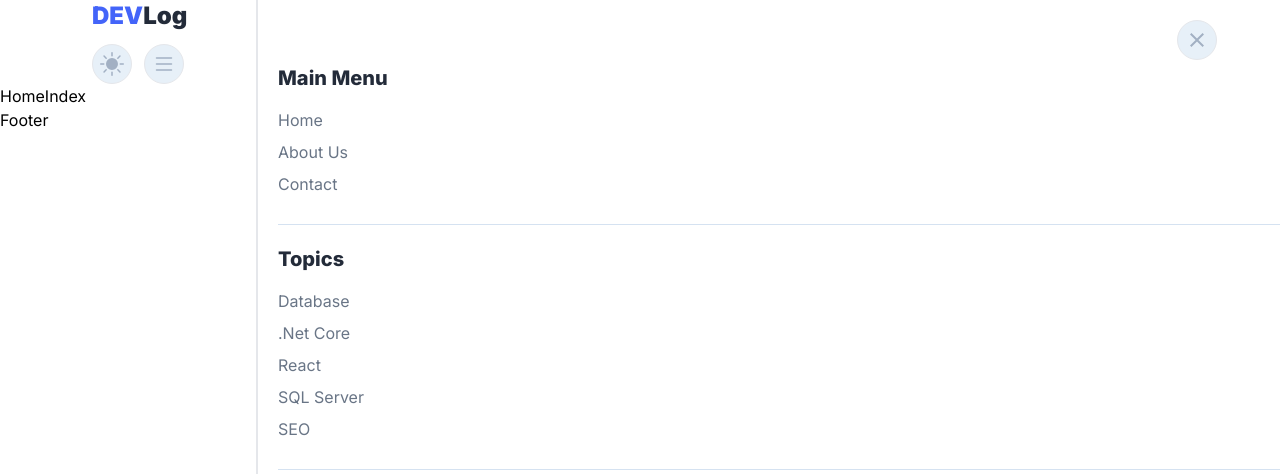
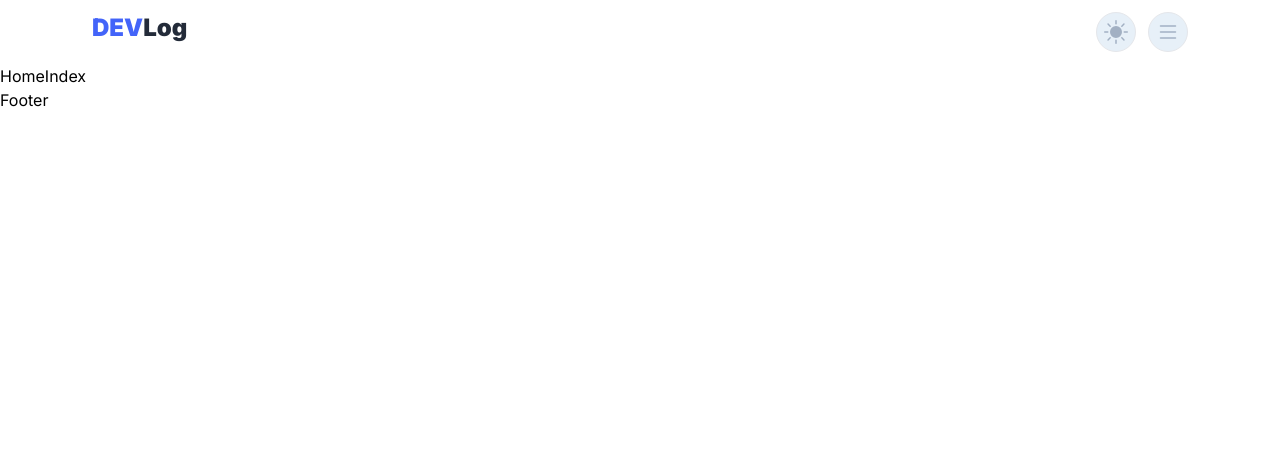
Before and after one commit to sdy2000/dev-log, a React (Create React App) app: page / in a window 1280 px wide. Shown: the top 474 px of the page. Built offline with nearby package versions, Linux system fonts and the light colour scheme.

Commit message:
Add EventListener for resize page in Header.jsx

```diff
--- a/src/parts/Header.jsx
+++ b/src/parts/Header.jsx
@@ -8,17 +8,21 @@ import '../assets/global.css'
 const Header = () => {
     const [isOpenList, setIsOpenList] = useState(false);
 
+    useEffect(() => {
+        window.addEventListener('resize', () => {
+            if (window.innerWidth >= 640) {
+                setIsOpenList(false);
+            }
+        })
+    }, [])
 
     function OpenList() {
-        console.log(isOpenList);
         (isOpenList === true) ? setIsOpenList(false) : setIsOpenList(true);
     }
-    console.log(window.innerWidth);
-    console.log(isOpenList);
     return (
         <header>
             <div className='container bg-lbp dark:bg-dbp'>
-                <nav className='navbar flex flex-col justify-between items-start gap-3 px-3'>
+                <nav className='navbar flex justify-between items-start gap-3 p-3'>
                     <a className='logo text-lfp dark:text-dfp text-2xl font-black' href="/">
                         <span className='text-accent'>DEV</span>
                         Log
@@ -43,7 +47,7 @@ const Header = () => {
 
                     <div className={`mobile-nav fixed inset-0 bg-lbp dark:bg-dbp py-16 px-5 overflow-auto
                      overscroll-contain z-10 border-l-2 border-b-lap dark:border-b-dap
-                     ${isOpenList ? 'translate-x-[100%] invisible' : 'translate-x-[20%] visible'}`}>
+                     ${!isOpenList ? 'translate-x-[100%] invisible' : 'translate-x-[20%] visible'}`}>
                         <span onClick={OpenList} className='nav-close-btn absolute top-5 right-[25%]'>
                             <IconButton value={<IoMdClose />} />
                         </span>
```
